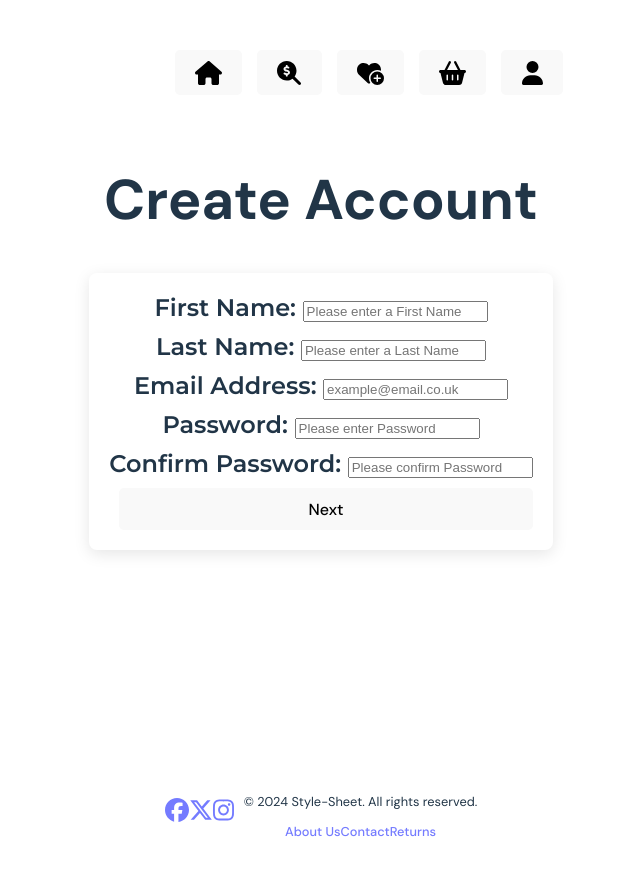
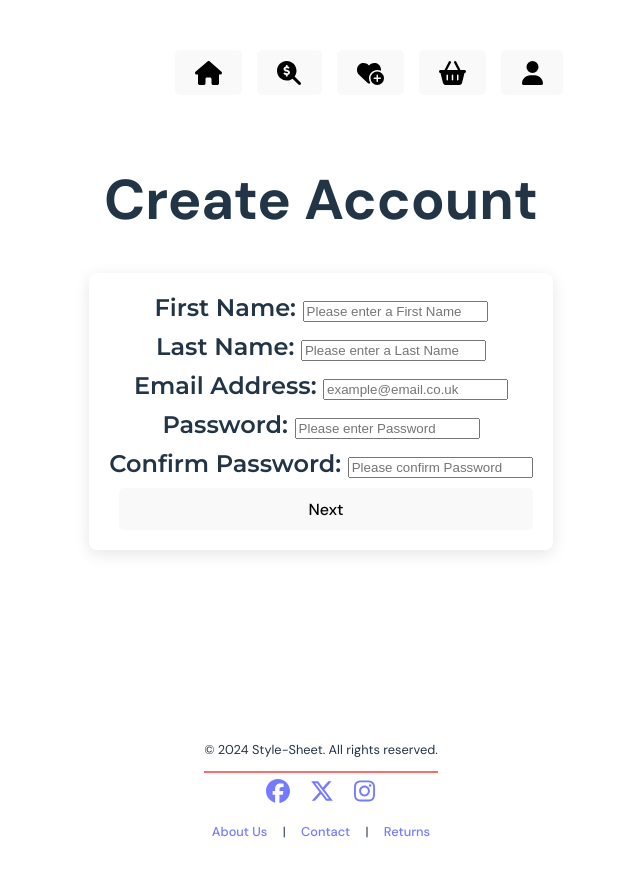
Before and after one commit to leebri101/Style-Sheet, a React (Vite) app: page /register in a window 1280 px wide. Shown: the top 876 px of the page, without its empty margins (319-959 px from the left). Built offline with nearby package versions, Linux system fonts and the light colour scheme.

Commit message:
Footer styling and structure changed

```diff
--- a/src/components/layout/footer.jsx
+++ b/src/components/layout/footer.jsx
@@ -5,6 +5,8 @@ const Footer = () => {
     return (
         <footer className="footer">
             <div className="footer-social" >
+                <p>&copy; {new Date().getFullYear()} Style-Sheet. All rights reserved.</p>
+                <hr />
                 <a href="https://www.facebook.com" target="_blank" rel="noopener noreferrer">
                 <FontAwesomeIcon icon={faFacebook} size="xl" />
                 </a>
@@ -14,14 +16,12 @@ const Footer = () => {
                 <a href="https://www.instagram.com" target="_blank" rel="noopener noreferrer">
                 <FontAwesomeIcon icon={faInstagram} size="xl"/>
                 </a>
-            </div>
-            <div className="footer-content">
-                <p>&copy; {new Date().getFullYear()} Style-Sheet. All rights reserved.</p>
-                <nav className="footer-nav">
-                    <a href="/about">About Us</a>
-                    <a href="/contact">Contact</a>
+                <br />
+                <div className="other-container">
+                    <a href="/about-us">About Us</a> |
+                    <a href="/contact">Contact</a> |
                     <a href="/privacy">Returns</a>
-                </nav>
+                </div>
             </div>
         </footer>
     );
--- a/src/index.css
+++ b/src/index.css
@@ -19,7 +19,7 @@
   --color-four: 17,138, 178;
   /* Midnight Teal */
   --color-five: 7, 59, 76;
-  /* WHite */
+  /* White */
   --color-six: 255, 255, 255;
   /* Dark Grey */
   --color-seven: 51, 51, 51;
@@ -67,23 +67,42 @@ h1 {
   font-size: 3.5em;
 }
 
+hr {
+  border: 0;
+  height: 2px;
+  background: rgb(var(--color-one));
+}
+
 /* social media styling */
 footer{
   display: flex;
-  justify-content: center;
+  justify-content: space-around;
   align-items: center;
-  gap: 10px;
   margin-top: 20px;
   font-size: 0.8em;
   text-align:center;
 }
+.footer-social{
+  text-align: center;
+  margin-top: 20px;
+}
+
+.other-container{
+  display: flex;
+  justify-content: space-around;
+  margin-top: 20px;
+}
+
+/* social media animations */
 .fa-facebook,
 .fa-x-twitter,
 .fa-instagram{
   transition: 0.5s;
   cursor: pointer;
   font-size: 1.5rem;
+  margin: 0 10px;
 }
+
 /* Facebook */
 .fa-facebook:hover,
 .fa-facebook:focus{
@@ -169,6 +188,7 @@ label{
   font-family: Montserrat, Helvetica, sans-serif;
   flex-wrap: column;
 }
+
 Menu{
   display:block;
 }
```
